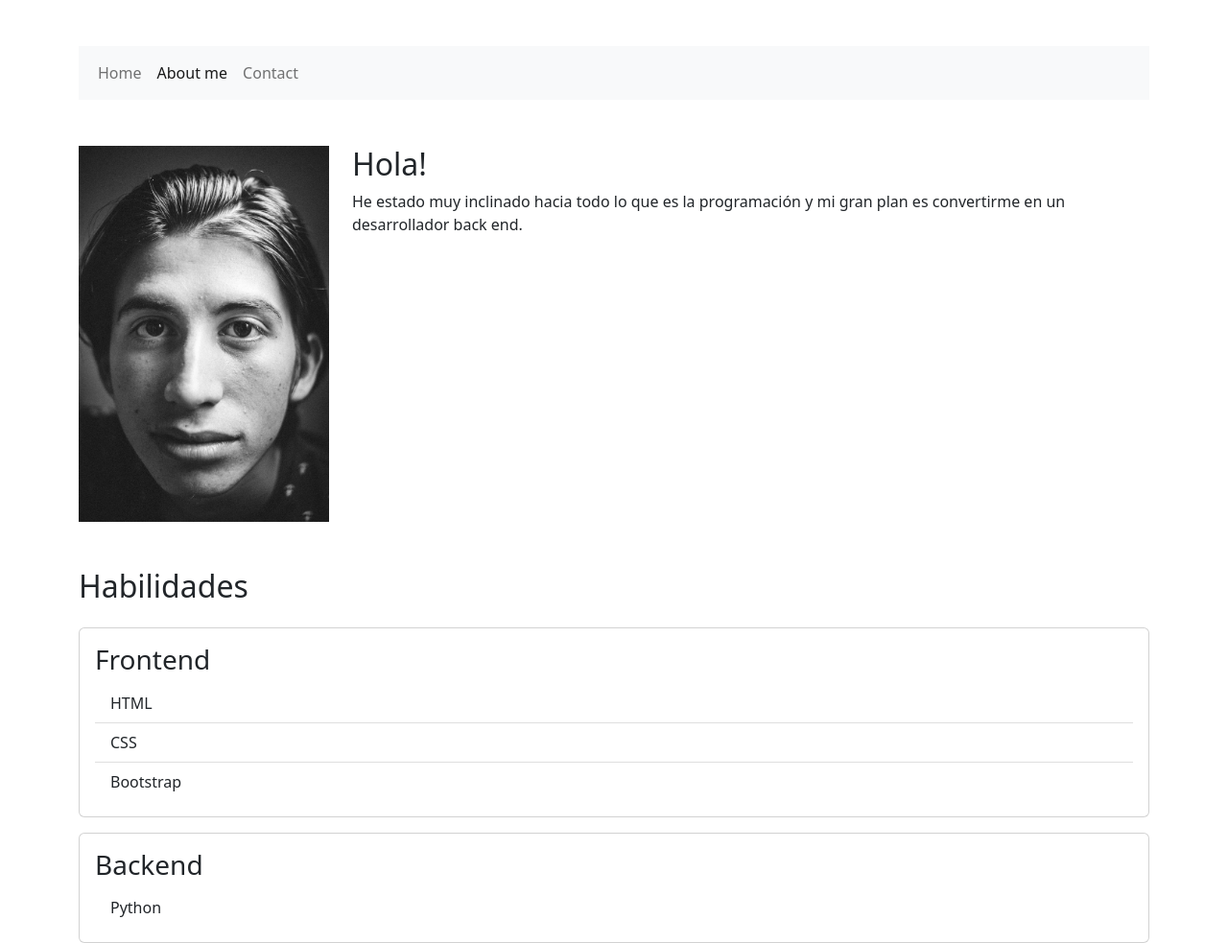
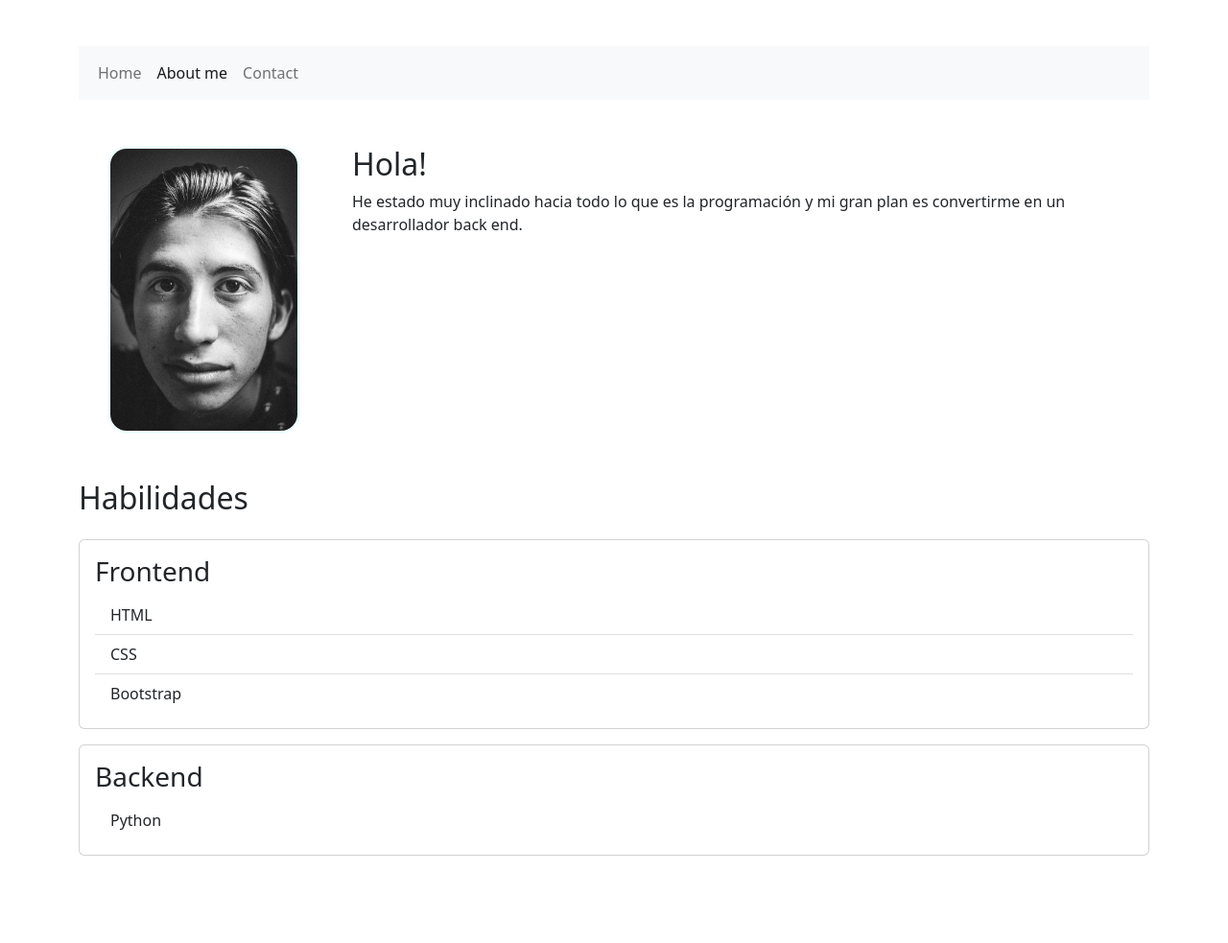
Before and after one commit to Chris-naibaf/Portfolio, a plain HTML site: page about.html in a window 1280 px wide. Shown: the whole page at 96% size. After the commit the page ends 892 px from the top, so only its background shows below. Drawn offline with nearby package versions, Linux system fonts and the light colour scheme.

Commit message:
Updated about.html

```diff
--- a/about.html
+++ b/about.html
@@ -29,7 +29,7 @@
     <div class="container">
         <div class="row mb-5">
             <div class="col-3 text-center">
-                <img src="multimedia/portafolio.jpg" alt="Foto portafolio" class="img-fluid">
+                <img src="multimedia/portafolio.jpg" alt="Foto portafolio" class="img-fluid mx-auto d-block" id="portfoliopic">
             </div>
             <div class="col-9">
                 <h2>Hola!</h2>
```
